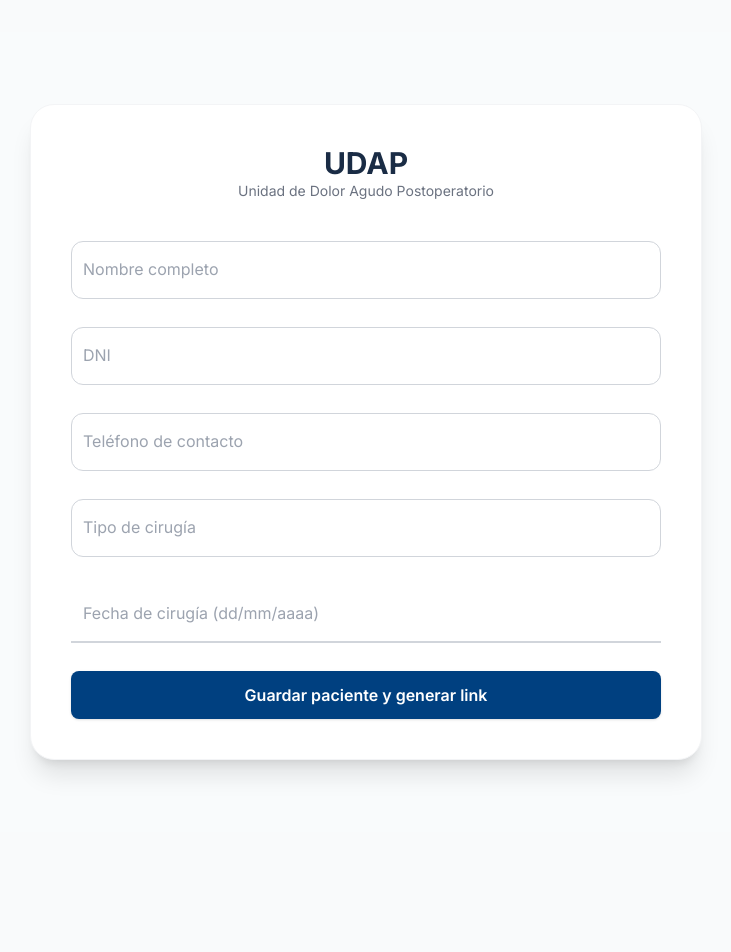
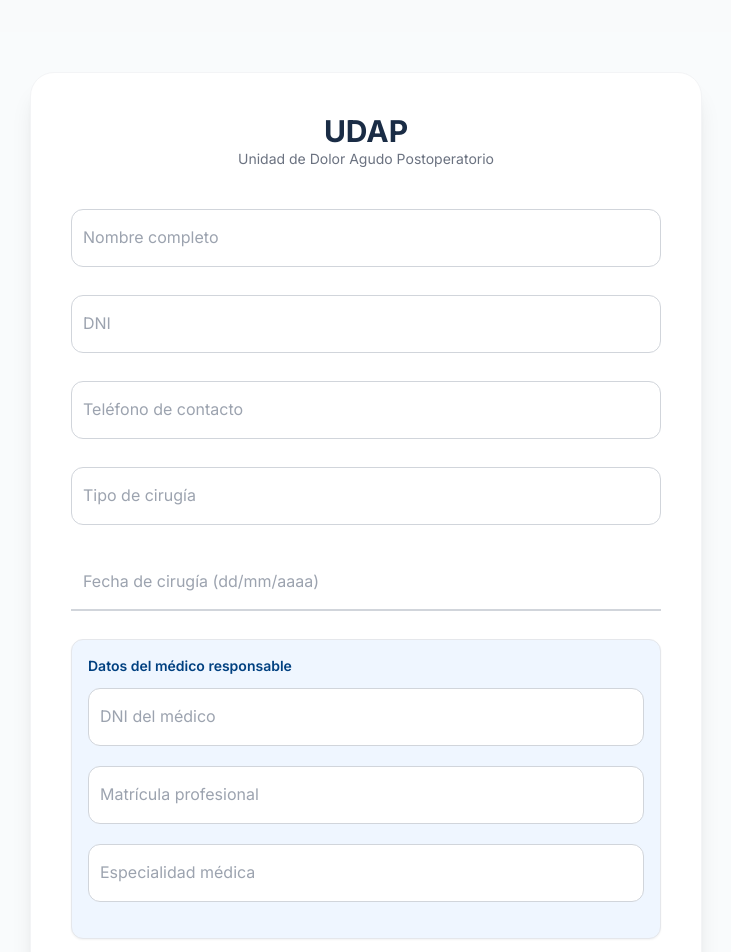
Before and after one commit to valentinggomez/seguimiento-frontend-dev, a Next.js app: page / in a window 1280 px wide. Shown: the top 952 px of the page, without its empty margins (274-1005 px from the left). Before the commit the page ends 864 px from the top, so only its background shows below. Built offline with nearby package versions, Linux system fonts and the light colour scheme.

Commit message:
✅ Fix rutas y params - proyecto fuera de OneDrive

```diff
--- a/app/page.tsx
+++ b/app/page.tsx
@@ -16,8 +16,12 @@ export default function Home() {
     dni: '',
     telefono: '',
     cirugia: '',
-    fecha_cirugia: ''
+    fecha_cirugia: '',
+    dni_medico: '',
+    matricula_medico: '',
+    especialidad_medico: ''
   })
+
   const [errores, setErrores] = useState<{ [key: string]: boolean }>({})
   const [enviado, setEnviado] = useState(false)
   const [link, setLink] = useState('')
@@ -31,7 +35,17 @@ export default function Home() {
     e.preventDefault()
 
     // Validación visual premium de campos vacíos
-    const campos = ['nombre', 'dni', 'telefono', 'cirugia', 'fecha_cirugia']
+    const campos = [
+      'nombre',
+      'dni',
+      'telefono',
+      'cirugia',
+      'fecha_cirugia',
+      'dni_medico',
+      'matricula_medico',
+      'especialidad_medico'
+    ]
+
     const nuevosErrores: { [key: string]: boolean } = {}
 
     campos.forEach((campo) => {
@@ -93,7 +107,10 @@ export default function Home() {
       dni: '',
       telefono: '',
       cirugia: '',
-      fecha_cirugia: ''
+      fecha_cirugia: '',
+      dni_medico: '',
+      matricula_medico: '',
+      especialidad_medico: ''
     })
     setEnviado(false)
     setLink('')
@@ -180,6 +197,41 @@ export default function Home() {
                       </p>
                     )}
                   </div>
+                {/* FIRMA MÉDICA RESPONSABLE */}
+                <div className="border border-gray-200 rounded-xl p-4 shadow-sm bg-blue-50 mt-6">
+                  <h3 className="text-[#004080] font-semibold mb-3 text-sm">Datos del médico responsable</h3>
+
+                  {[
+                    { name: 'dni_medico', label: 'DNI del médico', type: 'text' },
+                    { name: 'matricula_medico', label: 'Matrícula profesional', type: 'text' },
+                    { name: 'especialidad_medico', label: 'Especialidad médica', type: 'text' }
+                  ].map(({ name, label, type }) => (
+                    <div key={name} className="relative mb-5">
+                      <input
+                        type={type}
+                        name={name}
+                        value={(form as any)[name]}
+                        onChange={handleChange}
+                        required
+                        placeholder=" "
+                        autoComplete="off"
+                        className={`peer w-full px-3 pt-6 pb-2 border ${
+                          errores[name]
+                            ? 'border-red-500 shadow-sm shadow-red-100 animate-shake'
+                            : (form as any)[name].trim() === ''
+                            ? 'border-gray-300'
+                            : 'border-[#004080]'
+                        } rounded-xl bg-white text-gray-800 focus:outline-none focus:ring-2 focus:ring-[#004080] transition-all`}
+                      />
+                      <label
+                        htmlFor={name}
+                        className="absolute left-3 top-2.5 text-sm text-gray-500 peer-focus:top-1 peer-focus:text-xs peer-focus:text-[#004080] peer-placeholder-shown:top-4 peer-placeholder-shown:text-base peer-placeholder-shown:text-gray-400 transition-all"
+                      >
+                        {label}
+                      </label>
+                    </div>
+                  ))}
+                </div>
 
             <button
               type="submit"
```
